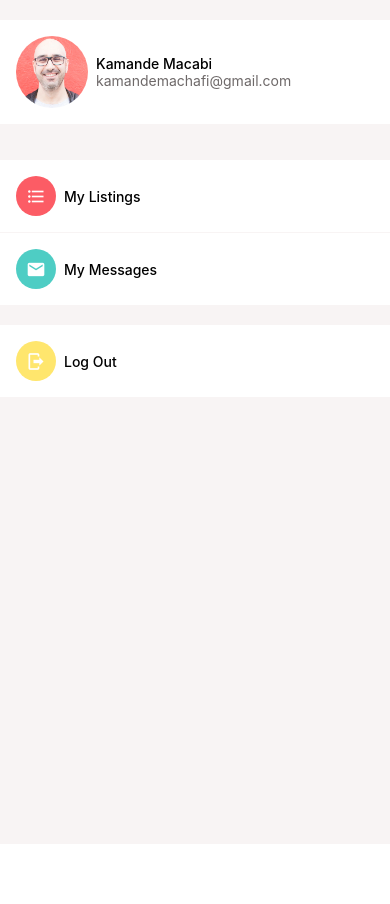
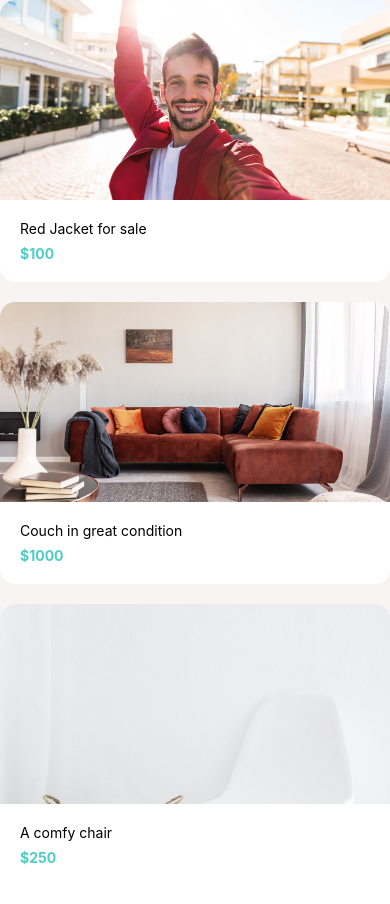
Before and after one commit to benNjogu/DoneWithIt, a React Native app: screen / in a window 390 px wide. Before the commit the page ends 844 px from the top, so only its background shows below. Built offline with nearby package versions, Linux system fonts and the light colour scheme.

Commit message:
Building the listings screen

```diff
--- a/App.js
+++ b/App.js
@@ -1,11 +1,7 @@
-import { View } from "react-native";
 import { React } from "react";
 
-import Screen from "./app/components/Screen";
-import Icon from "./app/components/Icon";
-import ListItem from "./app/components/ListItem";
-import AccountScreen from "./app/screens/AccountScreen";
+import ListingsScreen from "./app/screens/ListingsScreen";
 
 export default function App() {
-  return <AccountScreen />;
+  return <ListingsScreen />;
 }
--- a/app/components/Screen.js
+++ b/app/components/Screen.js
@@ -1,8 +1,18 @@
 import React from "react";
-import { SafeAreaView, StyleSheet, Platform, StatusBar } from "react-native";
+import {
+  SafeAreaView,
+  StyleSheet,
+  Platform,
+  StatusBar,
+  View,
+} from "react-native";
 
 function Screen({ children, style }) {
-  return <SafeAreaView style={[styles.screen, style]}>{children}</SafeAreaView>;
+  return (
+    <SafeAreaView style={[styles.screen, style]}>
+      <View>{children}</View>
+    </SafeAreaView>
+  );
 }
 
 const styles = StyleSheet.create({
--- /dev/null
+++ b/app/screens/ListingsScreen.js
@@ -0,0 +1,54 @@
+import React from "react";
+import { StyleSheet, FlatList } from "react-native";
+import colors from "../../config/colors";
+
+import Card from "../components/Card";
+import Screen from "../components/Screen";
+
+const listings = [
+  {
+    id: 1,
+    title: "Red Jacket for sale",
+    price: 100,
+    image: require("../assets/jacket.jpg"),
+  },
+  {
+    id: 2,
+    title: "Couch in great condition",
+    price: 1000,
+    image: require("../assets/couch.jpg"),
+  },
+  {
+    id: 3,
+    title: "A comfy chair",
+    price: 250,
+    image: require("../assets/chair.jpg"),
+  },
+];
+
+function ListingsScreen(props) {
+  return (
+    <Screen style={styles.screen}>
+      <FlatList
+        data={listings}
+        keyExtractor={(listing) => listing.id.toString()}
+        renderItem={({ item }) => (
+          <Card
+            title={item.title}
+            subTitle={"$" + item.price}
+            image={item.image}
+          />
+        )}
+      />
+    </Screen>
+  );
+}
+
+const styles = StyleSheet.create({
+  screen: {
+    padding: 20,
+    backgroundColor: colors.light,
+  },
+});
+
+export default ListingsScreen;
```
